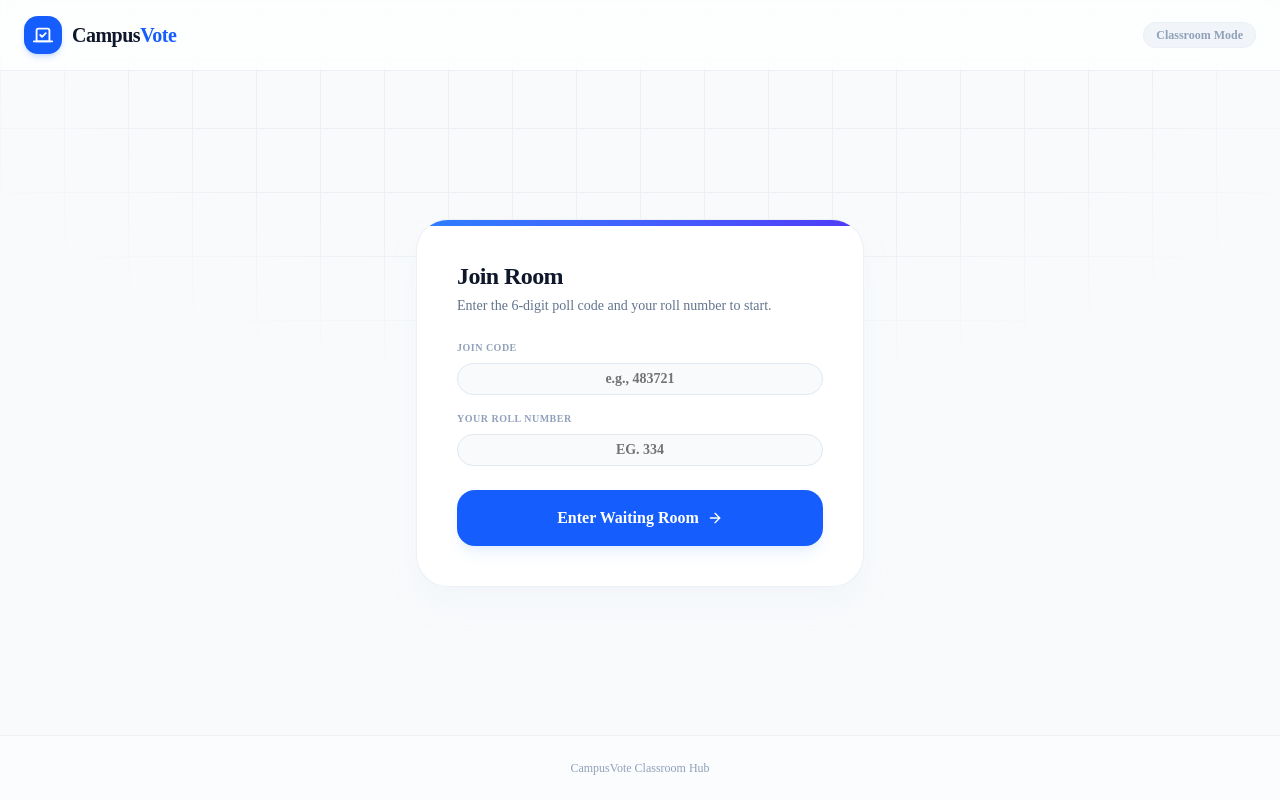
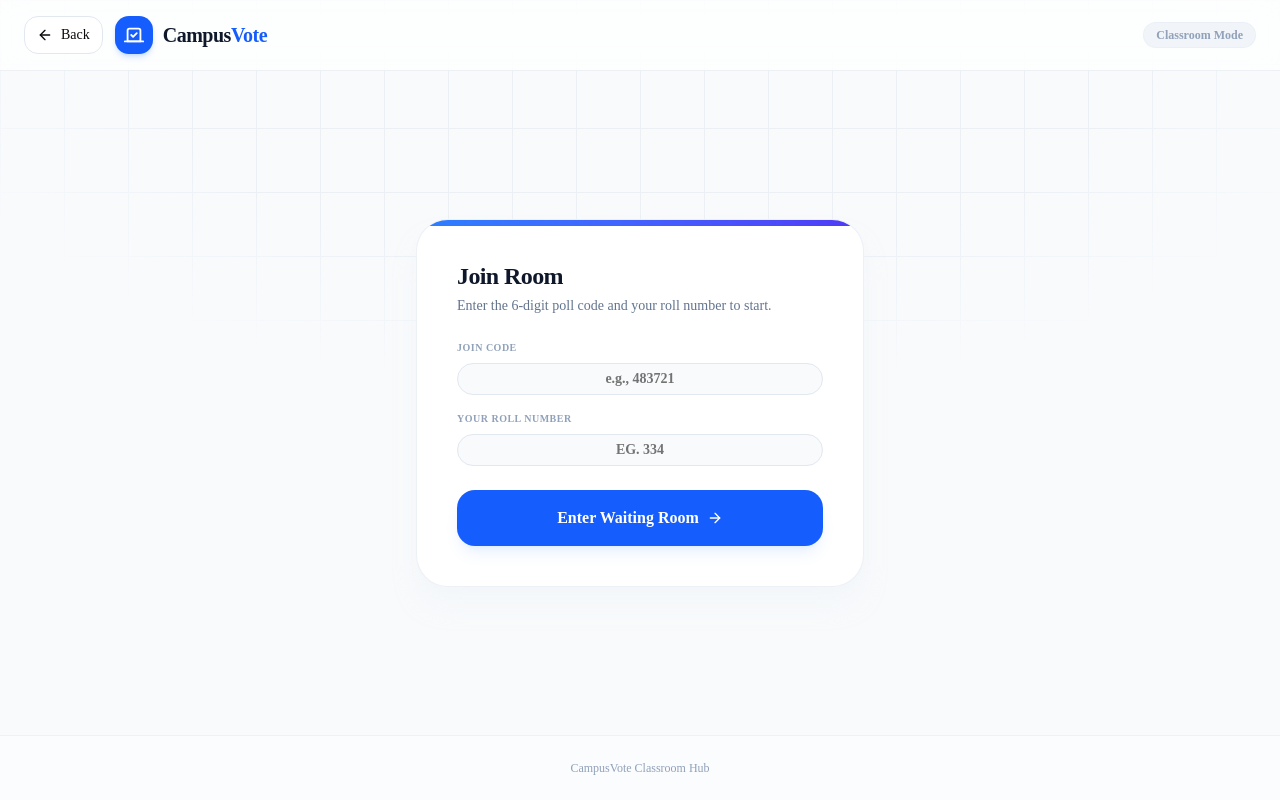
Before and after one commit to hasnain-builds/CampusVote, a Next.js app: page /student in a window 1280 px wide. Built offline with nearby package versions, Linux system fonts and the light colour scheme; no server answers.

Commit message:
Added back button

```diff
--- a/src/app/student/page.tsx
+++ b/src/app/student/page.tsx
@@ -2,7 +2,7 @@
 
 import React, { useState, useEffect, Suspense } from "react";
 import { useSearchParams, useRouter } from "next/navigation";
-import { Vote, Loader2, RotateCw } from "lucide-react";
+import { Vote, Loader2, RotateCw, ArrowLeft } from "lucide-react";
 import Link from "next/link";
 import { toast } from "sonner";
 
@@ -135,14 +135,27 @@ function StudentHubContent() {
       {/* Header */}
       <header className="relative z-10 border-b border-slate-200/60 bg-white/70 backdrop-blur-md px-6 py-4">
         <div className="max-w-7xl mx-auto flex items-center justify-between">
+          <div className="flex items-center gap-3">
+            <button
+              onClick={() => router.push("/")}
+              className="flex items-center gap-2 px-3 py-2 rounded-xl border border-slate-200 bg-white hover:bg-slate-100 transition-all duration-200"
+            >
+              <ArrowLeft className="h-4 w-4" />
+              <span className="hidden sm:inline text-sm font-medium">
+                Back
+              </span>
+            </button>
+
             <Link href="/" className="flex items-center gap-2.5">
               <div className="bg-blue-600 text-white p-2 rounded-xl shadow-md shadow-blue-500/20">
                 <Vote className="h-5.5 w-5.5" />
               </div>
+
               <span className="text-xl font-bold tracking-tight text-slate-900">
                 Campus<span className="text-blue-600">Vote</span>
               </span>
             </Link>
+          </div>
 
           <div className="flex items-center gap-2">
             {step === "LOBBY" && (
```
Lines whose indentation alone changed are shown as unchanged.
